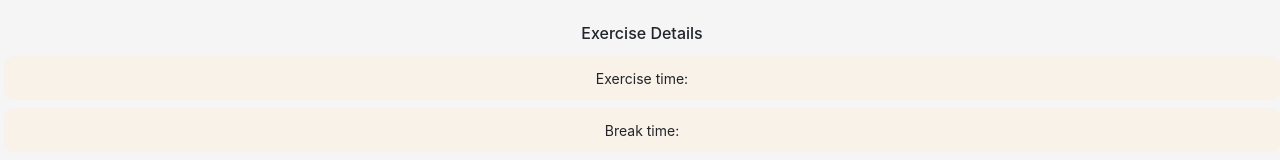
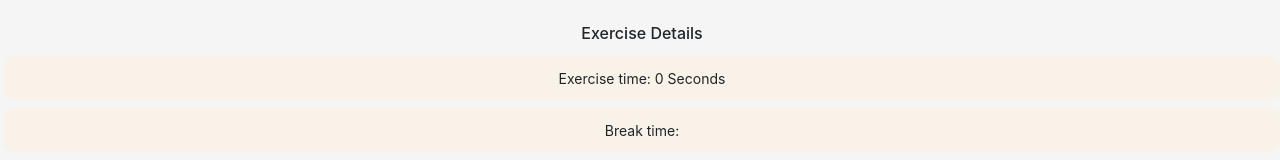
Before and after one commit to mostafizurhh/A8-gym-activity, a React (Create React App) app: page / in a window 1280 px wide. Shown: the part 2468-2628 px from the top of the page. Built offline with nearby package versions, Linux system fonts and the light colour scheme.

Commit message:
exercise time added to cart-container

```diff
--- a/src/components/Activity/Activity.js
+++ b/src/components/Activity/Activity.js
@@ -6,6 +6,7 @@ import './Activity.css'
 
 const Activity = () => {
     const [exercises, setExercises] = useState([])
+    const [cart, setCart] = useState([])
 
     useEffect(() => {
         fetch('exercisedata.json')
@@ -13,8 +14,10 @@ const Activity = () => {
             .then(data => setExercises(data))
     }, [])
 
-    const addToListHandler = () => {
-        console.log('clicked')
+    const addToListHandler = (exercises) => {
+        console.log(exercises)
+        const newCart = [...cart, exercises]
+        setCart(newCart)
     }
 
     return (
@@ -34,7 +37,7 @@ const Activity = () => {
                 </div>
             </div>
             <div className='cart-container'>
-                <Routine></Routine>
+                <Routine cart={cart}></Routine>
             </div>
 
         </div >
--- a/src/components/Exercise/Exercise.js
+++ b/src/components/Exercise/Exercise.js
@@ -12,7 +12,7 @@ const Exercise = (props) => {
                 <p className='card-text text-justify'>{description}</p>
                 <p><b>Time Required:</b> {time}s</p>
             </div>
-            <button className='btn btn-success' onClick={props.addToListHandler}>Add To List</button>
+            <button className='btn btn-success' onClick={() => props.addToListHandler(props.exercise)}>Add To List</button>
         </div>
 
     );
--- a/src/components/Routine/Routine.js
+++ b/src/components/Routine/Routine.js
@@ -2,7 +2,11 @@ import React from 'react';
 import './Routine.css'
 import logo from './final-1.png'
 
-const Routine = () => {
+const Routine = ({ cart }) => {
+    let exerciseTime = 0
+    for (const exercise of cart) {
+        exerciseTime = exerciseTime + exercise.time
+    }
     return (
         <div className='text-center ps-1'>
 
@@ -38,7 +42,7 @@ const Routine = () => {
             </div>
             <h6 style={{ marginBottom: 12 }}>Exercise Details</h6>
             <div className='self-info mb-2'>
-                <small>Exercise time: </small>
+                <small>Exercise time: {exerciseTime} Seconds </small>
             </div>
             <div className='self-info mb-5'>
                 <small>Break time: </small>
```
